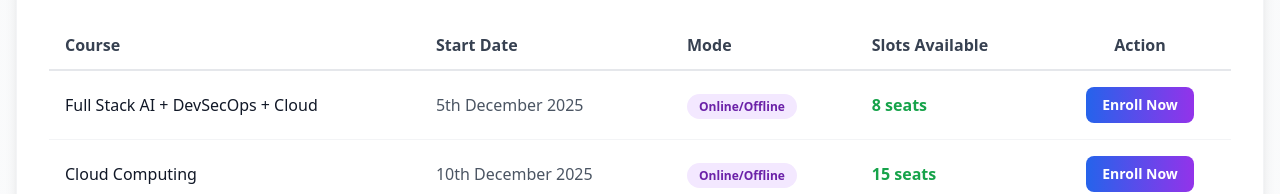
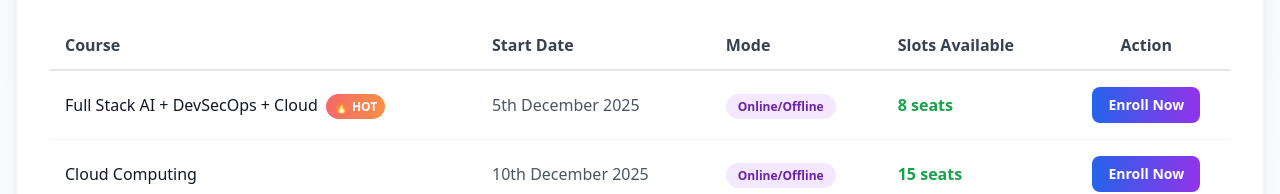
Before and after one commit to miracl-in/miracl-in.github.io, a Next.js app: page /courses in a window 1280 px wide. Shown: the part 408-602 px from the top of the page. Built offline with nearby package versions, Linux system fonts and the light colour scheme.

Commit message:
Update page.tsx

```diff
--- a/app/courses/page.tsx
+++ b/app/courses/page.tsx
@@ -235,7 +235,14 @@ export default function CoursesPage() {
               <tbody>
                 {upcomingBatches.map((batch, index) => (
                   <tr key={index} className="border-b border-gray-100 hover:bg-blue-50 transition-colors">
-                    <td className="py-4 px-4 font-medium text-gray-900">{batch.course}</td>
+                    <td className="py-4 px-4 font-medium text-gray-900">
+                      {batch.course}
+                      {batch.course === "Full Stack AI + DevSecOps + Cloud" && (
+                        <span className="ml-2 px-2 py-1 bg-gradient-to-r from-red-500 to-orange-500 text-white text-xs font-bold rounded-full animate-pulse">
+                          🔥 HOT
+                        </span>
+                      )}
+                    </td>
                     <td className="py-4 px-4 text-gray-600">{batch.startDate}</td>
                     <td className="py-4 px-4">
                       <span className="px-3 py-1 bg-purple-100 text-purple-800 text-xs font-semibold rounded-full">
@@ -272,8 +279,15 @@ export default function CoursesPage() {
           {courses.map((course) => (
             <div
               key={course.id}
-              className="bg-white rounded-2xl shadow-lg hover:shadow-2xl transition-all duration-300 overflow-hidden group hover:-translate-y-2 border border-gray-100"
+              className="bg-white rounded-2xl shadow-lg hover:shadow-2xl transition-all duration-300 overflow-hidden group hover:-translate-y-2 border border-gray-100 relative"
             >
+              {course.slug === "full-stack-ai-devsecops-cloud" && (
+                <div className="absolute top-4 right-4 z-10">
+                  <span className="px-3 py-1 bg-gradient-to-r from-red-500 to-orange-500 text-white text-xs font-bold rounded-full shadow-lg animate-pulse">
+                    🔥 HOT OFFER
+                  </span>
+                </div>
+              )}
               <div className="h-2 bg-gradient-to-r from-blue-600 to-purple-600"></div>
 
               <div className="p-6 md:p-8">
```
